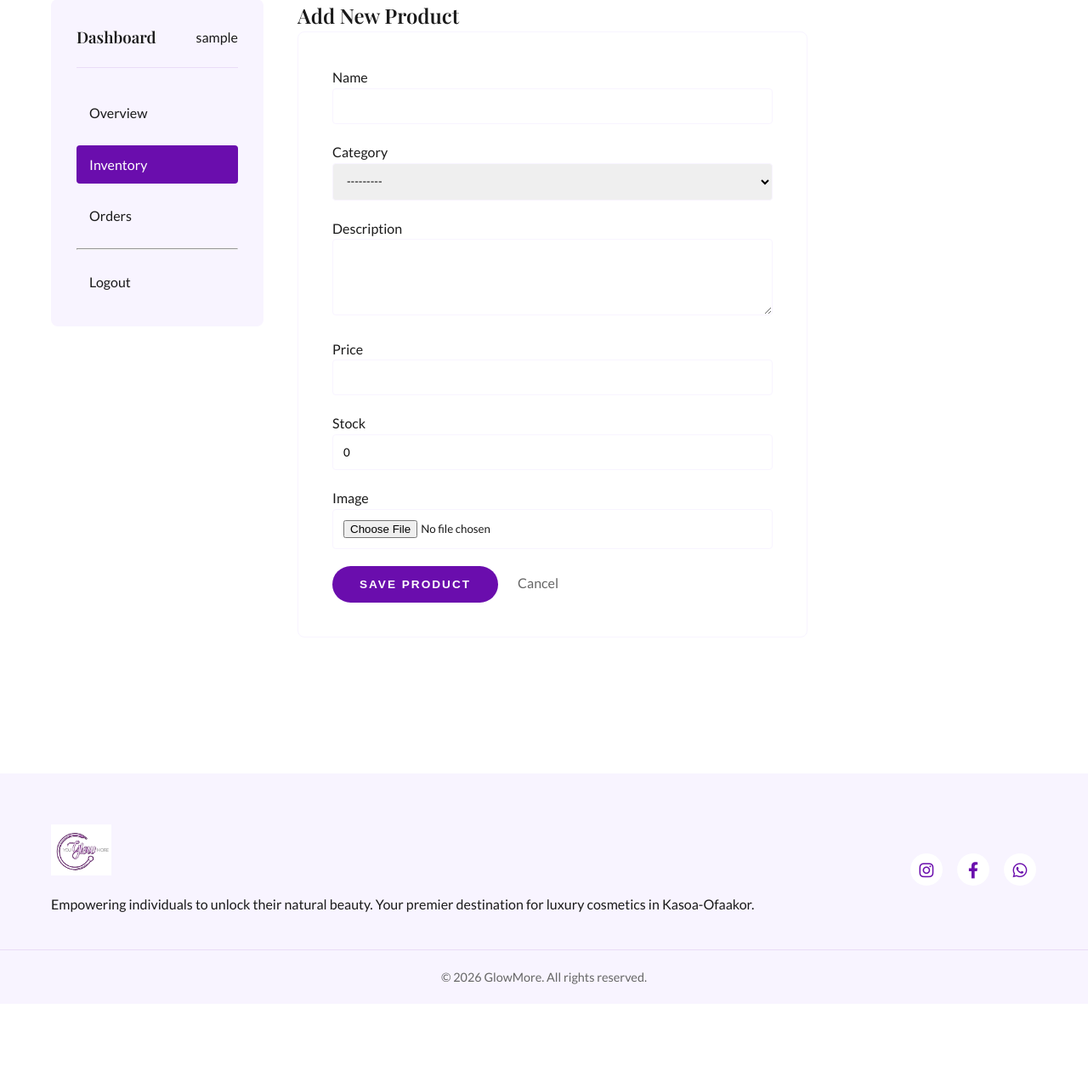
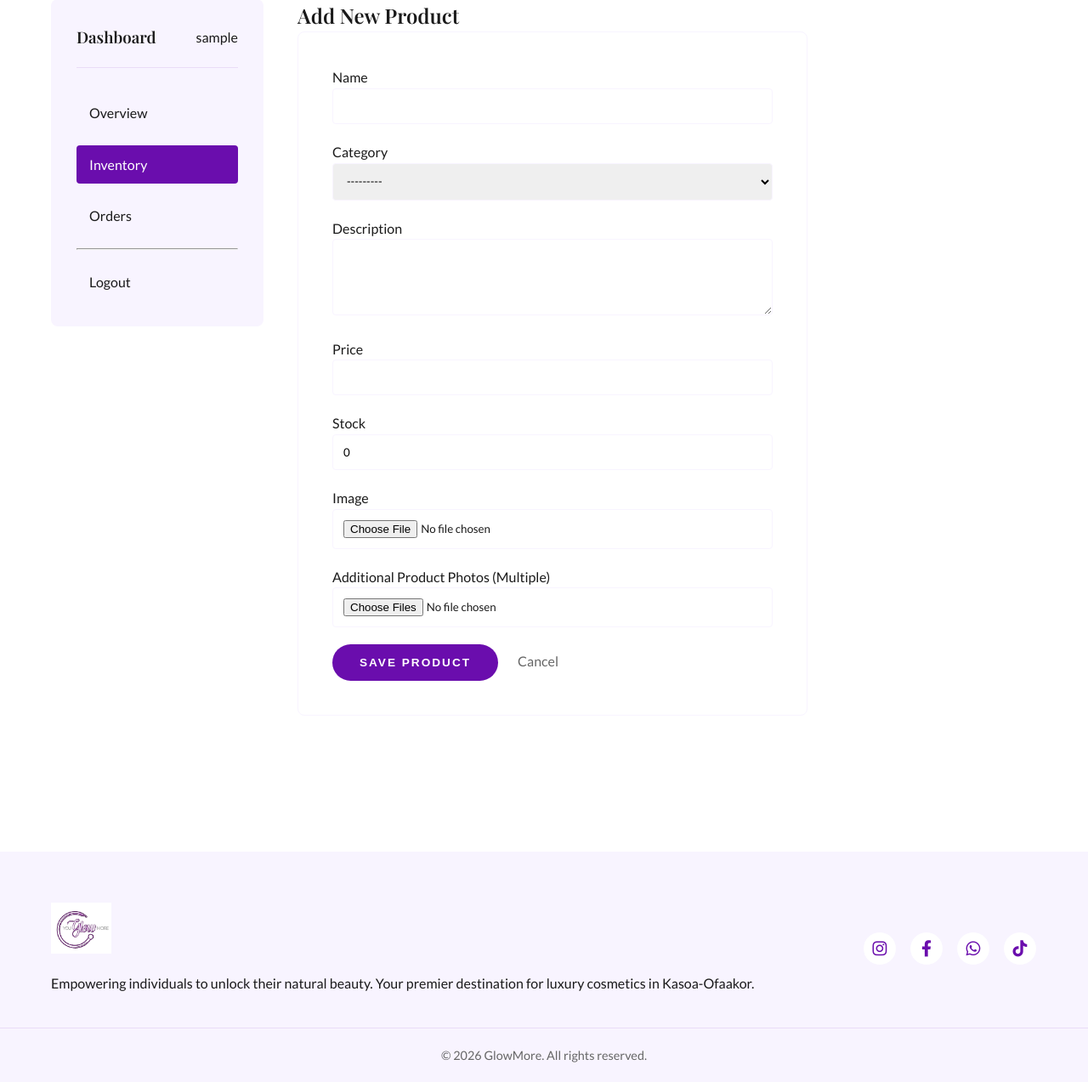
Before and after one commit to Niito99/glowmore, a Django app: page /dashboard/products/add/ in a window 1280 px wide. Shown: the part 178-1451 px from the top of the page at 85% size. Before the commit the page ends 1336 px from the top, so only its background shows below. Run offline with Django 5.2, Linux system fonts and the light colour scheme; the visitor is signed in with stand-in values (Sample User, id 1).

Commit message:
Add multiple images, new categories, and TikTok link

```diff
--- a/store/models.py
+++ b/store/models.py
@@ -3,11 +3,12 @@ from cloudinary.models import CloudinaryField
 
 class Product(models.Model):
     CATEGORY_CHOICES = [
-        ('Skincare', 'Skincare'),
-        ('Makeup', 'Makeup'),
-        ('Haircare', 'Haircare'),
-        ('Fragrance', 'Fragrance'),
-        ('others', 'Others'),
+        ('Skin Care', 'Skin Care'),
+        ('Body Care', 'Body Care'),
+        ('Lip Care', 'Lip Care'),
+        ('General Goods', 'General Goods'),
+        ('Beauty tools and Accessories', 'Beauty tools and Accessories'),
+        ('Oral Care', 'Oral Care'),
     ]
 
     name = models.CharField(max_length=200)
@@ -15,10 +16,17 @@ class Product(models.Model):
     description = models.TextField()
     price = models.DecimalField(max_length=10, decimal_places=2, max_digits=10)
     stock = models.IntegerField(default=0)
+    image = CloudinaryField('image', blank=True, null=True)
+
+    def __str__(self):
+        return self.name
+
+class ProductImage(models.Model):
+    product = models.ForeignKey(Product, related_name='photos', on_delete=models.CASCADE)
     image = CloudinaryField('image')
 
     def __str__(self):
-        return self.name
+        return f"{self.product.name} Image"
 
 class Order(models.Model):
     customer_name = models.CharField(max_length=200)
--- a/store/views.py
+++ b/store/views.py
@@ -225,7 +225,12 @@ def product_create(request):
     if request.method == 'POST':
         form = ProductForm(request.POST, request.FILES)
         if form.is_valid():
-            form.save()
+            product = form.save()
+            images = request.FILES.getlist('photos')
+            if images:
+                from .models import ProductImage
+                for img in images:
+                    ProductImage.objects.create(product=product, image=img)
             messages.success(request, "Product created successfully!")
             return redirect('dashboard_products')
     else:
@@ -239,7 +244,12 @@ def product_update(request, pk):
     if request.method == 'POST':
         form = ProductForm(request.POST, request.FILES, instance=product)
         if form.is_valid():
-            form.save()
+            product = form.save()
+            images = request.FILES.getlist('photos')
+            if images:
+                from .models import ProductImage
+                for img in images:
+                    ProductImage.objects.create(product=product, image=img)
             messages.success(request, "Product updated successfully!")
             return redirect('dashboard_products')
     else:
--- a/templates/store/base.html
+++ b/templates/store/base.html
@@ -131,6 +131,7 @@
                 <a href="https://www.instagram.com/glow_more_beauty_cosmetics?igsh=a3BhMGxqcjNreWhn" target="_blank" title="Instagram"><i class="fab fa-instagram"></i></a>
                 <a href="https://www.facebook.com/share/1GucCQb31X/?mibextid=wwXIfr" target="_blank" title="Facebook"><i class="fab fa-facebook-f"></i></a>
                 <a href="https://wa.me/233501302852" target="_blank" title="WhatsApp"><i class="fab fa-whatsapp"></i></a>
+                <a href="https://www.tiktok.com/@wig_wura" target="_blank" title="TikTok"><i class="fab fa-tiktok"></i></a>
             </div>
         </div>
         <div class="footer-bottom">
--- a/templates/store/dashboard/product_form.html
+++ b/templates/store/dashboard/product_form.html
@@ -15,6 +15,10 @@
                 {% endif %}
             </div>
         {% endfor %}
+        <div class="form-group mb-20">
+            <label>Additional Product Photos (Multiple)</label>
+            <input type="file" name="photos" multiple class="form-input" accept="image/*">
+        </div>
         <button type="submit" class="btn">Save Product</button>
         <a href="{% url 'dashboard_products' %}" class="btn-cancel">Cancel</a>
     </form>
```
Also changed, not shown: templates/store/index.html (+30 -2 lines), store/migrations/0003_alter_product_category_alter_product_image_and_more.py (added).
